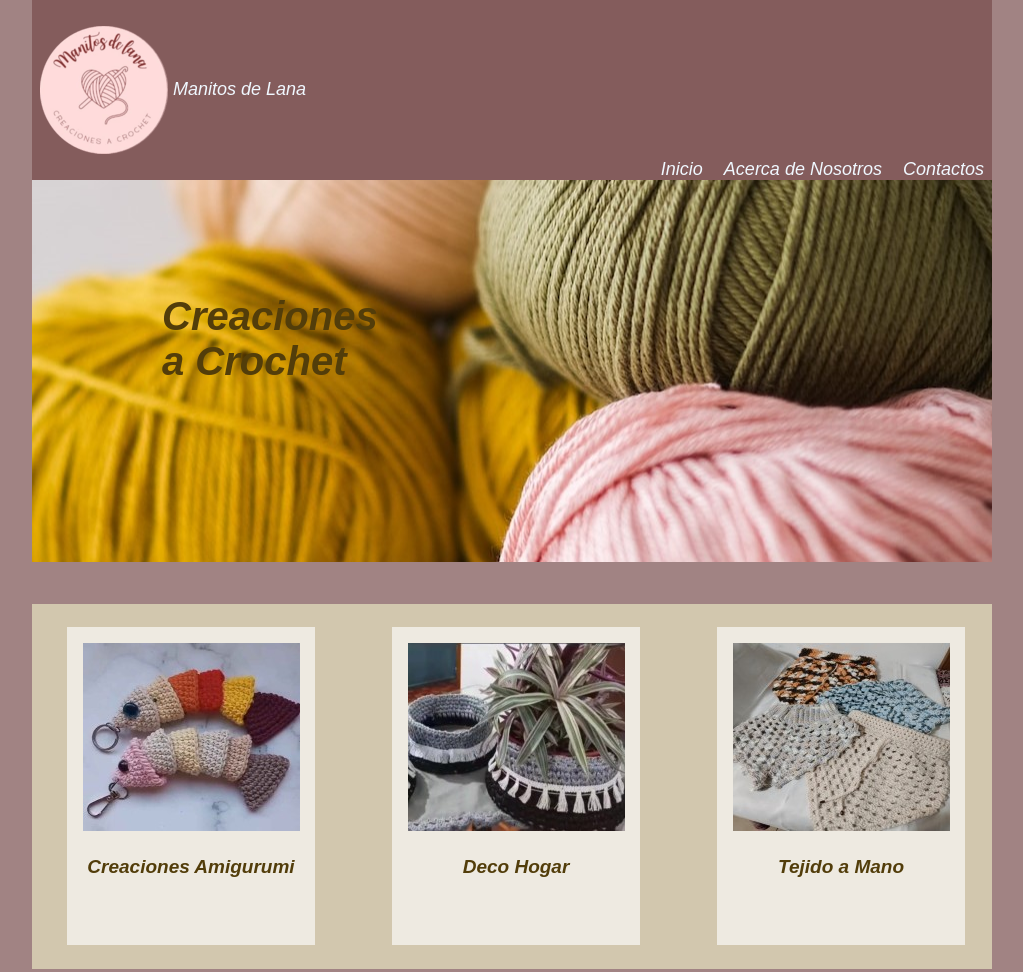
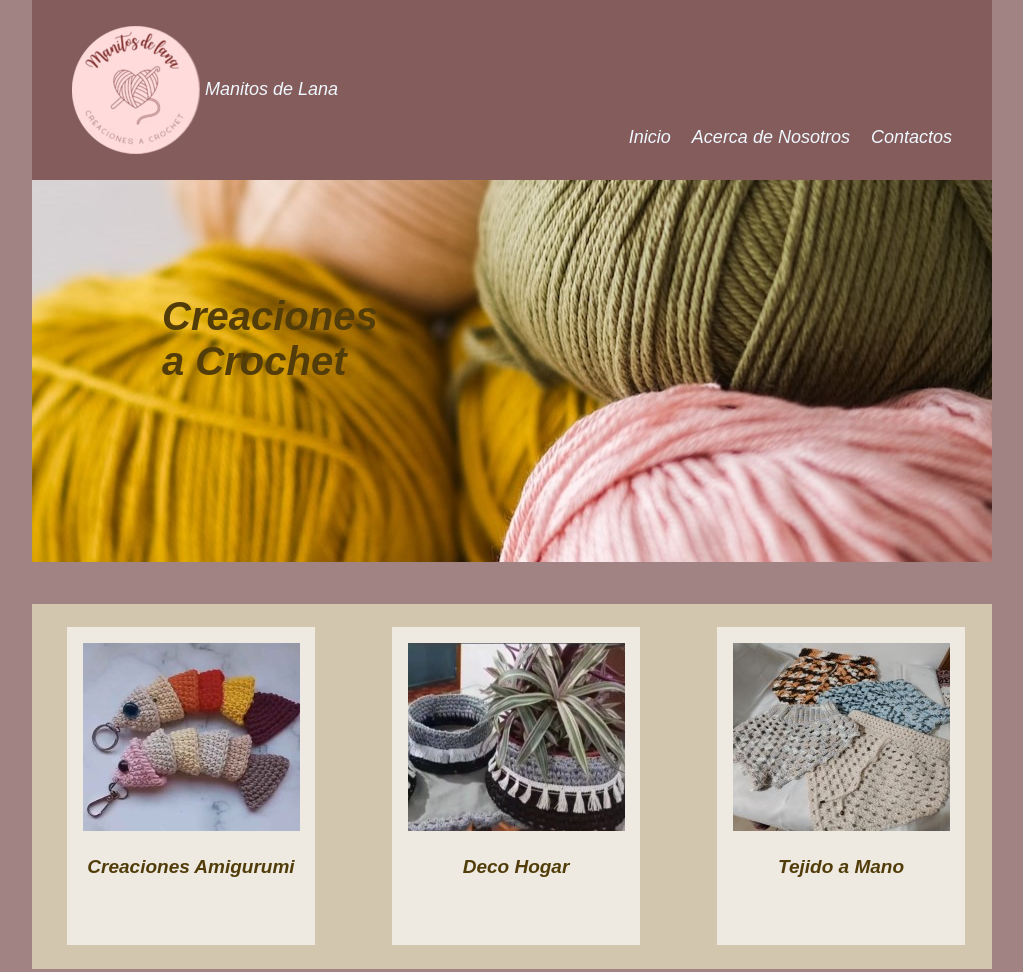
Before and after one commit to YilzaidRobles/Manitos-de-Lana, a plain HTML site: page MANITOS DE LANA/index.html in a window 1280 px wide. Shown: the top 972 px of the page, without its empty margins (128-1151 px from the left). Drawn offline with Linux system fonts and the light colour scheme; a web font is replaced by a local one.

Commit message:
Se modifica Estilo.css

```diff
--- a/MANITOS DE LANA/css/Estilo.css
+++ b/MANITOS DE LANA/css/Estilo.css
@@ -25,7 +25,7 @@
     width: 960px;
     height: 180px;
     margin: auto;
-    background-color: #774C4CB0;z
+    background-color: #774C4CB0;
     padding: 32px;
     display: flex;
     justify-content: space-between;
```
